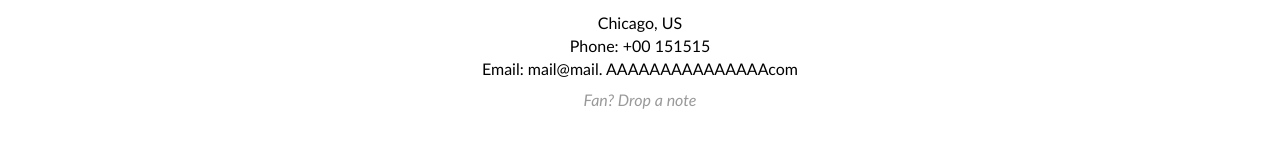
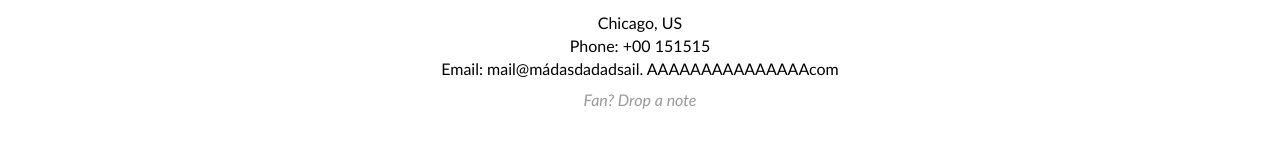
Before and after one commit to vnthuan01/theband, a plain HTML site: page index.html in a window 1280 px wide. Shown: the part 4126-4275 px from the top of the page. Drawn offline with Linux system fonts and the light colour scheme; a script that the page names is missing.

Commit message:
first commit

```diff
--- a/index.html
+++ b/index.html
@@ -172,7 +172,7 @@
                         <h1 class="section-heading">ContactAAA</h1>
                         <p class="sub-contact">Chicago, US</p>
                         <p class="sub-contact">Phone: +00 151515</p>
-                        <p class="sub-contact">Email: mail@mail. AAAAAAAAAAAAAAAcom</p>
+                        <p class="sub-contact">Email: mail@mádasdadadsail. AAAAAAAAAAAAAAAcom</p>
                         <p class="sub-heading">Fan? Drop a note</p>
                         <form action="/action_page.php" target="_blank">
                         <div class="input_list">
```
